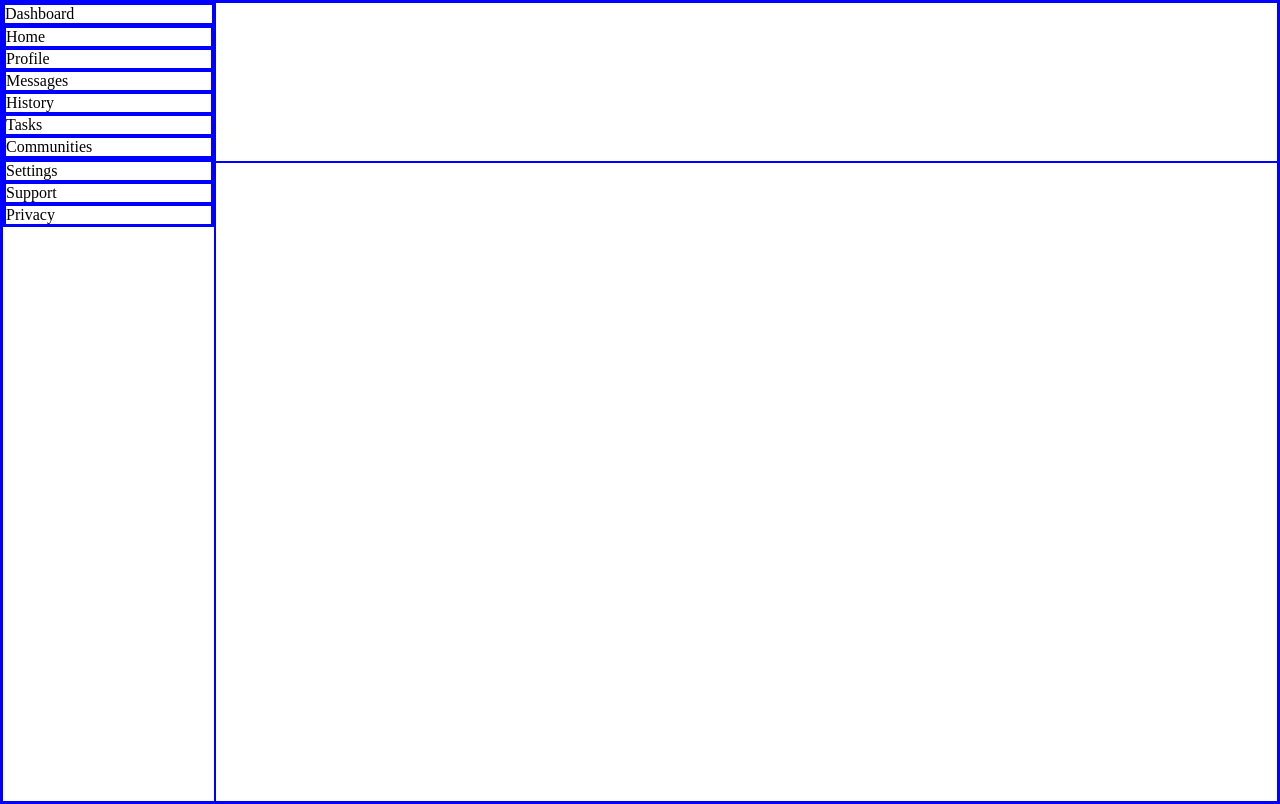
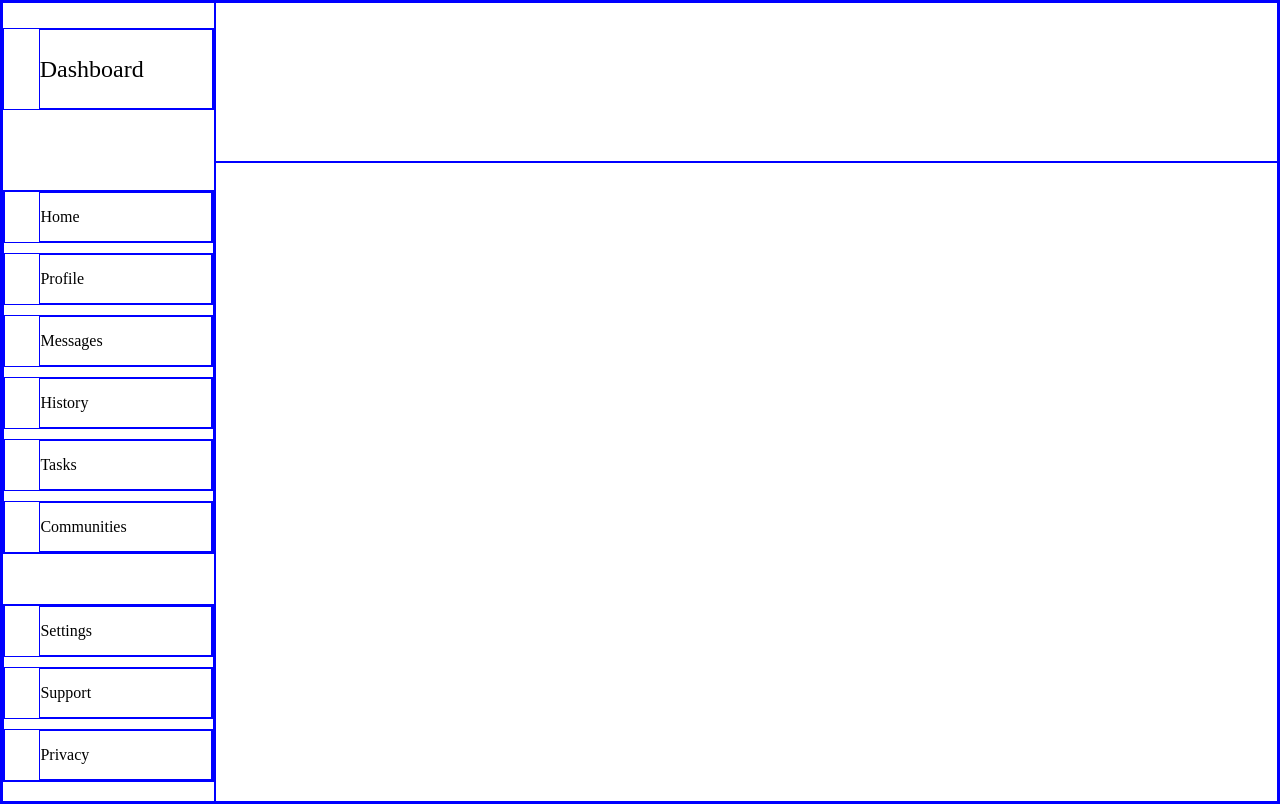
Before and after one commit to DanijelB1/CSS-Grid-Dashboard, a plain HTML site: page index.html in a window 1280 px wide. Drawn offline with Linux system fonts and the light colour scheme.

Commit message:
Position sidebar elements

```diff
--- a/style.css
+++ b/style.css
@@ -2,6 +2,11 @@
     margin:0;
     padding:0;
     border: 1px solid blue;
+}
+
+:root {
+    --sidebar-grid-columns: 1fr 5fr;
+    --sidebar-grid-text-position: 1 / 2 / 2 / 3;
 }
 
 body {
@@ -12,14 +17,53 @@ body {
     min-height: 100vh;
 }
 
-.header{
+/* HEADER */
 
-}
+
+
+/* SIDEBAR */
 
 .sidebar {
     grid-area: 1 / 1 / 3 / 2;
 }
 
-.main-content {
+.logo {
+    display: grid;
+    grid-template-columns: var(--sidebar-grid-columns);
+    height: 80px;
+    margin-bottom: 80px;
+    margin-top: 25px;
+}
 
+.logo > p {
+    grid-area: var(--sidebar-grid-text-position);
+    font-size: 3vh;
+    display: grid;
+    align-items: center;
 }
+
+.sidebar > ul > li {
+    display: grid;
+    grid-template-columns: var(--sidebar-grid-columns);
+    height: 50px;
+}
+
+.sidebar > ul {
+    display: grid;
+    gap: 10px;
+}
+
+.sidebar > ul > li > p {
+    grid-area: var(--sidebar-grid-text-position);
+    display: grid;
+    align-items: center;
+    font-size: 2vh;
+}
+
+.sidebar-settings {
+    margin-top: 50px;
+}
+
+
+
+/* MAIN CONTENT */
```
